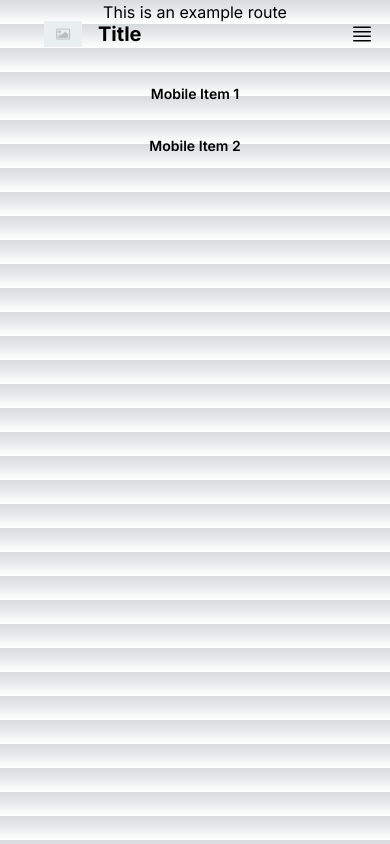
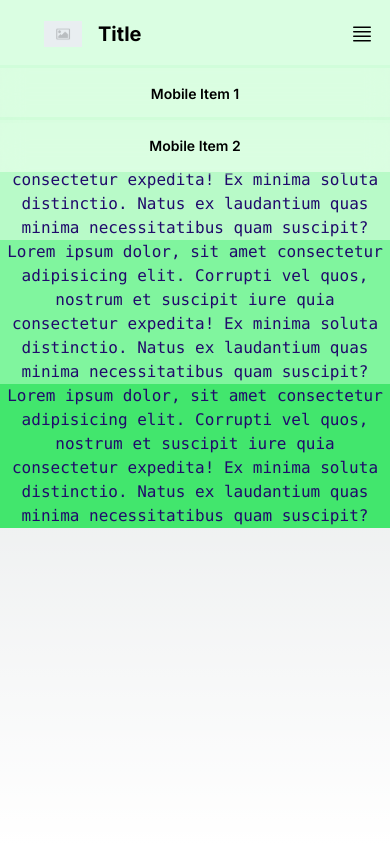
Before and after one commit to Branched-Gaming-Network/bgn-next-typescript-tailwind, a Next.js app: page /example in a window 390 px wide. Both pictures are taken after a click on the button 362 px from the left and 34 px from the top of the page. Built offline with nearby package versions, Linux system fonts and the light colour scheme.

Commit message:
Add example page content section for mobile-first design, add example styling, add updated metadata tags.

```diff
--- a/src/app/components/Navbar.tsx
+++ b/src/app/components/Navbar.tsx
@@ -16,7 +16,7 @@ const Navbar = () => {
     }
 
     return (
-        <nav className="fixed top-0 right-0 left-0">
+        <nav className="z-20 fixed top-0 right-0 left-0 bg-primary-100 dark:bg-primary-950">
             <div className="max-w-7xl mx-auto px-4">
                 <div className="flex justify-between">
                     {/* Primary Nav and Logo */}
@@ -82,14 +82,14 @@ const Navbar = () => {
             <div className="hidden mobile-menu md:hidden text-center transition duration-500" ref={menuRef}>
                 <Link
                     href="/"
-                    className="block font-semibold py-4 px-4 text-sm hover:bg-gray-200"
+                    className="block font-semibold py-4 px-4 text-sm bg-primary-100/60 dark:bg-primary-950/60 backdrop-blur-md outline-primary-200/30 dark:outline-primary-800/30 outline"
                     onClick={toggleMobileMenu}
                 >
                     Mobile Item 1
                 </Link>
                 <Link
                     href="/"
-                    className="block font-semibold py-4 px-4 text-sm hover:bg-gray-200"
+                    className="block font-semibold py-4 px-4 text-sm bg-primary-100/60 dark:bg-primary-950/60 backdrop-blur-md outline-primary-200/30 dark:outline-primary-800/30 outline"
                     onClick={toggleMobileMenu}
                 >
                     Mobile Item 2
--- a/src/app/example/page.tsx
+++ b/src/app/example/page.tsx
@@ -1,10 +1,27 @@
 // Routed page
 // app\example\page.tsx -> url/example
 
+//Update page title metadata
+import { Metadata } from 'next';
+
+export const metadata: Metadata = {
+  title: 'Next.js Template | Example',
+};
+
 export default function Example() {
     return (
-        <main>
-            <div className="text-center align-middle text-black dark:text-primary-500">This is an example route</div>
+        <main className="min-h-screen flex flex-col items-center justify-between pt-24">
+            <div className="bg-primary-50/40 dark:bg-primary-950/40 text-secondary-950 dark:text-secondary-50 z-10 flex flex-col w-full items-center justify-between text-center font-mono h-full">
+                <div className="bg-primary-200 dark:bg-primary-800 text-secondary-950 dark:text-secondary-50 max-w-5xl h-content w-full items-end justify-center lg:static ">
+                    Lorem ipsum dolor, sit amet consectetur adipisicing elit. Corrupti vel quos, nostrum et suscipit iure quia consectetur expedita! Ex minima soluta distinctio. Natus ex laudantium quas minima necessitatibus quam suscipit?
+                </div>
+                <div className="bg-primary-300 dark:bg-primary-700 text-secondary-950 dark:text-secondary-50 max-w-5xl h-content w-full items-end justify-center lg:static ">
+                    Lorem ipsum dolor, sit amet consectetur adipisicing elit. Corrupti vel quos, nostrum et suscipit iure quia consectetur expedita! Ex minima soluta distinctio. Natus ex laudantium quas minima necessitatibus quam suscipit?
+                </div>
+                <div className="bg-primary-400 dark:bg-primary-600 text-secondary-950 dark:text-secondary-50 max-w-5xl h-content w-full items-end justify-center lg:static ">
+                    Lorem ipsum dolor, sit amet consectetur adipisicing elit. Corrupti vel quos, nostrum et suscipit iure quia consectetur expedita! Ex minima soluta distinctio. Natus ex laudantium quas minima necessitatibus quam suscipit?
+                </div>
+            </div>
         </main>
     )
 }
--- a/src/app/layout.tsx
+++ b/src/app/layout.tsx
@@ -13,7 +13,7 @@ const inter = Inter({ subsets: ["latin"] });
 
 //Set metadata
 export const metadata: Metadata = {
-  title: "Create Next App",
+  title: "Next.js Template | Landing",
   description: "Generated by create next app",
 };
 
```
